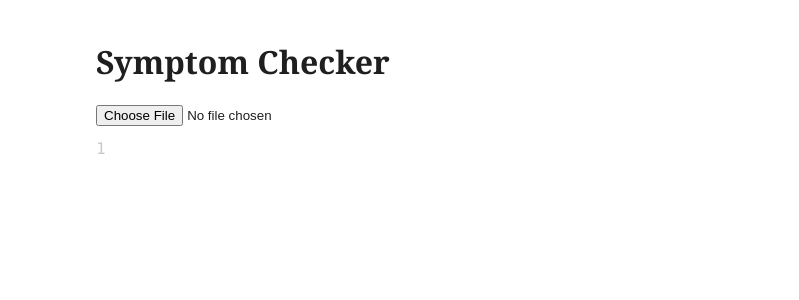
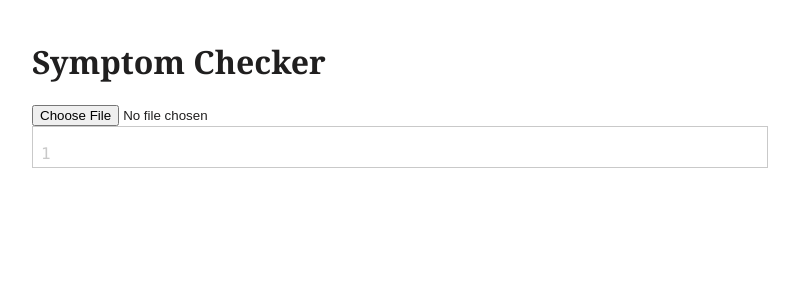
Before and after one commit to ace01603/symptom-checker, a React (Create React App) app: page / in a window 1280 px wide. Shown: the top 300 px of the page, without its empty margins (32-831 px from the left). Built offline with nearby package versions, Linux system fonts and the light colour scheme.

Commit message:
close #2

```diff
--- /dev/null
+++ b/src/components/InfoCard.js
@@ -0,0 +1,14 @@
+const InfoCard = ({symptomId, explanation, yPos}) => {
+    return (
+        <div className="info-card" style={{top: `${yPos}px`}}>
+            <div className="info-header">
+                <h3>{symptomId}</h3>
+            </div>
+            <div className="info-body">
+                {explanation}
+            </div>
+        </div>
+    )
+}
+
+export default InfoCard;
--- a/src/components/ShowFile.js
+++ b/src/components/ShowFile.js
@@ -1,34 +1,34 @@
 import PropTypes from 'prop-types';
 import { Fragment, useEffect, useRef, useState } from 'react';
-import { parse } from "side-lib";
+import InfoCard from './InfoCard';
+import {symptomInfo} from '../content/symptomInfo';
 
 
-const ShowFile = ({fileContents}) => {
+const ShowFile = ({fileContents, symptoms}) => {
+    console.log(symptoms);
 
     const hiddenPre = useRef(null);
     const symptomCanvas = useRef(null);
 
-    const [highlights, setHighlights] = useState([])
+    const [highlights, setHighlights] = useState([]);
+    const [infoCards, setInfoCards] = useState([]);
 
     const codeLines = fileContents.split(/\r?\n/);
 
 
-    // TODO: MAKE HIGHLIGHTS INTERACTIVE
     useEffect(() => {
-        if (fileContents.length > 0 && highlights.length === 0) {
-            const symptoms = parse(fileContents).symptoms;
         if (symptoms.length > 0) {
+            const codeLines = fileContents.split(/\r?\n/);
             let highlightDivs = [];
-
+            let cards = [];
             const ctx = symptomCanvas.current.getContext('2d');
             ctx.font = getComputedStyle(hiddenPre.current).font;
-
-                let lineNumberStyle = getComputedStyle(document.getElementsByClassName("line-number")[0]);
-                let leftEdge = parseFloat(lineNumberStyle.width) + parseFloat(lineNumberStyle.marginRight);
+            let lineNumberStyle = getComputedStyle(document.getElementsByClassName("code-line")[0]);
             let marginTop = parseFloat(lineNumberStyle.marginTop);
             let lineHeight = parseFloat(lineNumberStyle.height) + marginTop;
+            console.log(marginTop, lineHeight);
             for (let symptom of symptoms) {
-                    let x = leftEdge;
+                let x = 0;
                 if (symptom.lineIndex > 0) {
                     x += ctx.measureText(codeLines[symptom.line].substring(0, symptom.lineIndex)).width;
                 }
@@ -39,36 +39,60 @@ const ShowFile = ({fileContents}) => {
 
                 highlightDivs.push(
                     <div className="highlight" key={highlightDivs.length}
-                            style={{left: `${x}px`, top: `${y + marginTop}px`, width: `${w}px`, height:`${h - marginTop}px`}}></div>
+                        style={{left: `${x}px`, top: `${y + marginTop}px`, width: `${w}px`, height:`${h - marginTop}px`}}>
+                        <p className="symptom-info">{symptom.type}</p>
+                    </div>
                 )
+
+                cards.push(<InfoCard key={cards.length} symptomId={symptom.type}
+                                     explanation={symptomInfo.hasOwnProperty(symptom.type) ? symptomInfo[symptom.type] : <p>Unknown symptom</p>} yPos={y} />)
 
             }
             setHighlights(highlightDivs);
+            setInfoCards(cards);
         }
-        }
-    }, [codeLines, fileContents, highlights]);
+    }, [fileContents, symptoms]);
 
 
     return (
+        <>
+        <div className="results-container">
             <div className="code-container">
-            <canvas ref={symptomCanvas} id="symptom-canvas"></canvas>
+                <div className="line-numbers">
+                    {
+                        codeLines.map((line, index) =>
+                            <Fragment key={"number" + index}>
+                                <div className="line-number"><pre>{index + 1}</pre></div>
+                            </Fragment>
+                        )
+                    }
+                </div>
+                <div className="source-code">
                     <div id="highlights">
                         {
                             highlights
                         }
                     </div>
-            <div className="source-code">
+                    <div className="lines">
                         {
                             codeLines.map((line, index) =>
-                        <Fragment key={index}>
-                            <div className="line-number"><pre>{index + 1}</pre></div>
-                            <div className="code-line"><pre>{line}</pre></div>
+                                <Fragment key={"code" + index}>
+                                    <div className="code-line"><pre>{line}{' '}</pre></div>
                                 </Fragment>
                             )
                         }
-                <pre id="hidden-pre" aria-hidden="true" ref={hiddenPre}></pre>
                     </div>
                 </div>
+            </div>
+            <div className="info-container">
+                {
+                    infoCards
+                }
+            </div>
+        </div>
+        <pre id="hidden-pre" aria-hidden="true" ref={hiddenPre}></pre>
+        <canvas ref={symptomCanvas} aria-hidden="true" id="symptom-canvas"></canvas>
+        </>
     )
 }
 
--- /dev/null
+++ b/src/content/symptomInfo.js
@@ -0,0 +1,50 @@
+export const symptomInfo = {
+    "RedundantException": <p>A specific exception is caught using <code>except</code> then immediately raised.
+    Suggests confusion about how to work with exceptions.</p>,
+    "UndefinedVariable": <p>A variable that was not declared is called. Depending on context, may be due to sloppiness (e.g. a typo)
+        or may suggest misconception about variable scope, function parameters, or how to call functions.
+    </p>,
+    "UnusedVariable": <p>A variable is not used after initialisation. May be an oversight but could potentially indicate
+        misconceptions about variables.
+    </p>,
+    "UnusedValue": <p>A value (either a single variable or a compound expression) is created but not assigned to a variable, passed
+        as a function argument, or used in some other way.
+    </p>,
+    "VariableOverwrite": <p>A variable's value is initialised or changed then overwritten without being used.
+    </p>,
+    "UnreachableCode.exitKeyword": <p>Code that is unreachable because it follows a <code>return</code> or <code>break</code> statement.
+    This might indicate a misconception about how those keywords affect the flow of control.</p>,
+    "UnreachableCode.exhaustiveConditional": <p>Code that is unreachable because it follows a conditional with an <code>else</code> branch
+    in which all branches exit (e.g. due to a <code>return</code> statement.</p>,
+    "TypeError.invalid": <p>Code that produces a <code>TypeError</code>.</p>,
+    "TypeError.unnecessary": <p>A value that has a guaranteed data type is passed to a type conversion function that produces the same
+        data type.
+    </p>,
+    "LoopEarlyExit": <p>A <code>return</code> or <code>break</code> statement causes a loop to always exit on the first iteration.</p>,
+    "BooleanSyntax.naturalLanguage": <p>A Boolean expression checking if a particular expression is equal to one of a range of
+        values uses <code>or</code> in a way that makes sense in natural language but may produce unexpected results in Python. For
+        example, <code>x == 5 or 6</code>.
+    </p>,
+    "BooleanSyntax.andOr": <p>A Boolean expression contains <code>and or</code>.</p>,
+    "BooleanSyntax.assignment": <p>An assignment operator is used in a Boolean expression. This could be a typo or an indication of
+        confusion about <code>=</code> and <code>==</code>.
+    </p>,
+    "BooleanSyntax.doubleOperators": <p>Two comparison operators are used side by side. This may be due to an extra space e.g. <code>{'<='}</code> is
+    written as <code>{'<'} =</code></p>,
+    "BooleanSyntax.outOfPlace": <p>A comparison or logical operator is used in an expected place in a conditional expression.</p>,
+    "OneLineConditional": <p>A conditional that could be re-written as one line. Although this is not an error, it may indicate a
+        misconception about Boolean values.
+    </p>,
+    "CompareBoolLiteral": <p>A Boolean expression is compared to a Boolean literal. Although this is not an error, it may indicate
+        a misconception about Boolean values.
+    </p>,
+    "AssignmentInReturn": <p>A variable is assigned in a <code>return</code> statement.</p>,
+    "AssignedNoReturn": <p>A function or method that does not return a value is assigned to a variable, passed as an argument, or used
+        in some way. Commonly seen with the <code>print()</code> function.
+    </p>,
+    "UnusedReturn": <p>The result of a call to a function / method that returns a value is not used in some way.</p>,
+    "WrongArgNumber": <p>A user-defined function is called with the wrong number of arguments.</p>,
+    "UnknownFunction": <p>A function that is not defined in the file or built in to Python is called. Could be a typo or a misunderstanding
+        about variables.
+    </p>,
+}
--- a/src/index.css
+++ b/src/index.css
@@ -41,21 +41,24 @@ pre {
 
 /** CONTAINERS **/
 .page-container {
-    margin: 5vh 10vw;
+    margin: 5vh 5vw;
 }
 
-.code-container, .code-line {
+.results-container {
+    display: grid;
+    grid-template-columns: auto 400px;
+    column-gap: 1em;
+}
+
+.code-container, .source-code, .code-line, .info-container {
     position:relative;
 }
 
-.code-container > .source-code {
+.code-container {
     display: grid;
-    grid-template-columns: repeat(2, minmax(min-content, max-content));
-}
-
-.code-container > canvas, .code-container > .source-code {
-    position:absolute;
-    pointer-events: none;
+    grid-template-columns: minmax(min-content, max-content) auto; /*repeat(2, minmax(min-content, max-content));*/
+    border: solid 1px var(--mid-neutral);
+    overflow: hidden;
 }
 
 /** TEXT **/
@@ -69,12 +72,12 @@ pre {
 
 /** CODE DISPLAY **/
 .code-container div.line-number, .code-container div.code-line {
-    margin-top:12px;
+    margin-top:1em;
 }
 
 .line-number {
     text-align: right;
-    margin-right: 6px;
+    margin: 0 0.5em;
     color: var(--mid-neutral);
 }
 
@@ -87,12 +90,59 @@ pre {
     visibility: hidden;
 }
 
+.code-line {
+    pointer-events: none;
+    min-height: 1em;
+}
+
+.source-code {
+    overflow-x: scroll;
+}
+
+.lines:last-child {
+    margin-bottom: 0.2em;
+}
+
 .highlight {
     position:absolute;
     background-color: var(--highlight-faded);
 }
 
 .highlight:hover {
-    border: var(--primary) solid 2px;
     cursor: pointer;
+    background-color: var(--highlight);
 }
+
+.symptom-info {
+    position: absolute;
+    font-size: 0.6em;
+    top: -2.2em;
+}
+
+#symptom-canvas {
+    display: none;
+}
+
+/** SYMPTOM INFO **/
+.info-card {
+    width: 100%;
+    background-color: var(--light);
+    border: solid 1px var(--light-neutral);
+    border-radius: 12px;
+    box-shadow: 0px 0px 5px var(--mid-neutral);
+    position:absolute;
+    overflow: hidden;
+}
+
+.info-header {
+    background-color: var(--light-neutral);
+    padding: 0.5em 1em;
+}
+
+.info-body {
+    padding: 0.5em 1em;
+}
+
+.info-card h3 {
+    margin: 0;
+}
--- a/src/views/App.js
+++ b/src/views/App.js
@@ -1,15 +1,19 @@
 import { useState } from "react";
 import FileUploader from "../components/FileUploader";
 import ShowFile from "../components/ShowFile";
+import { parse } from "side-lib";
 
 
 const App = () => {
     const [fileContents, setFileContents] = useState("");
-    const [activeFile, setActiveFile] = useState("no file selected");
+    const [activeFile, setActiveFile] = useState("");
+    const [symptoms, setSymptoms] = useState([]);
 
     const fileSelect = (fileName, contents) => {
+        const results = parse(contents);
         setFileContents(contents);
         setActiveFile(fileName);
+        setSymptoms(results.symptoms);
     }
 
     return (
@@ -19,7 +23,7 @@ const App = () => {
             </header>
             <main>
                 <FileUploader onFileRead={fileSelect} />
-                <ShowFile fileContents={fileContents} />
+                <ShowFile fileContents={fileContents} symptoms={symptoms} />
             </main>
         </div>
     );
```
Lines whose indentation alone changed are shown as unchanged.
